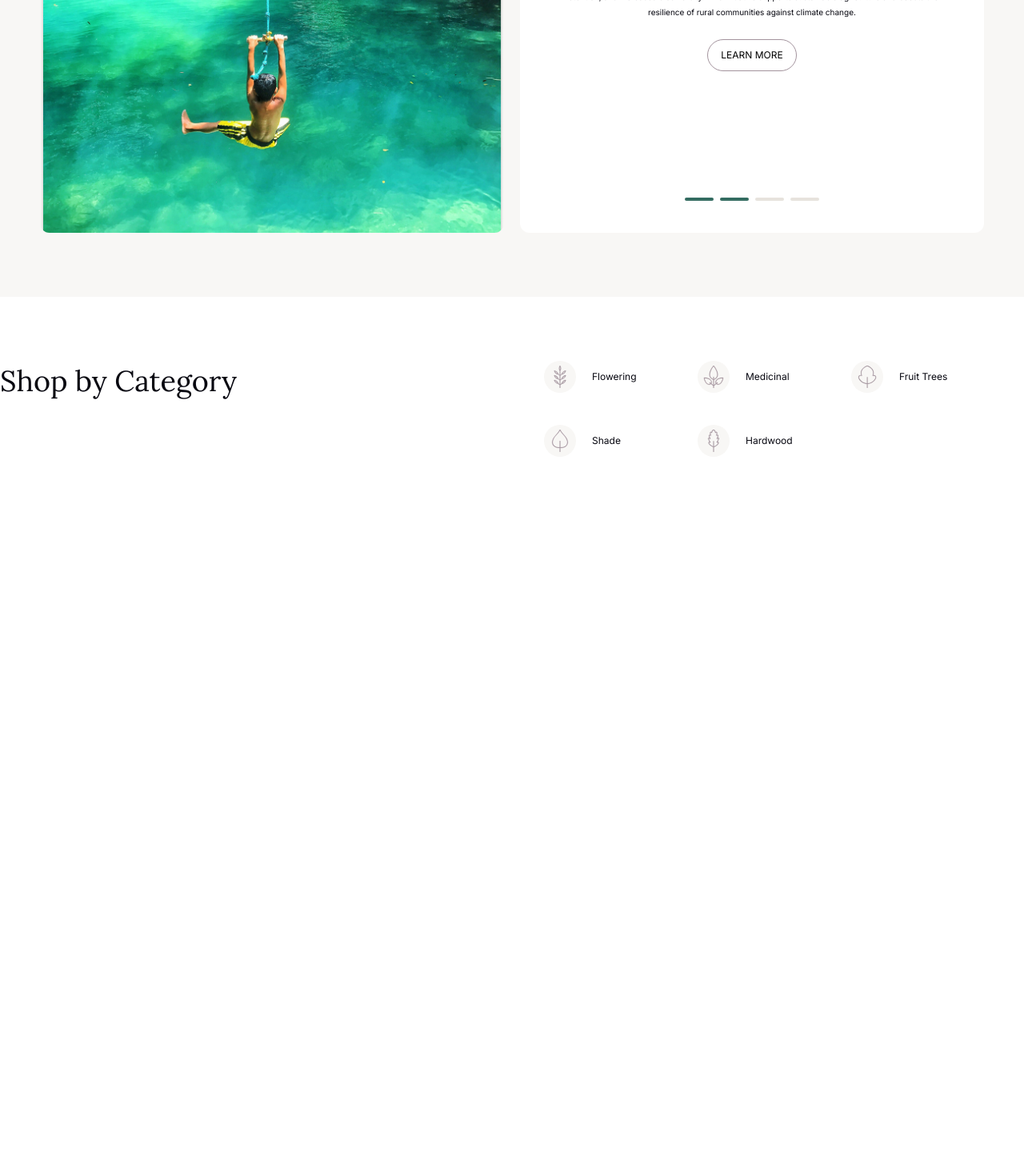
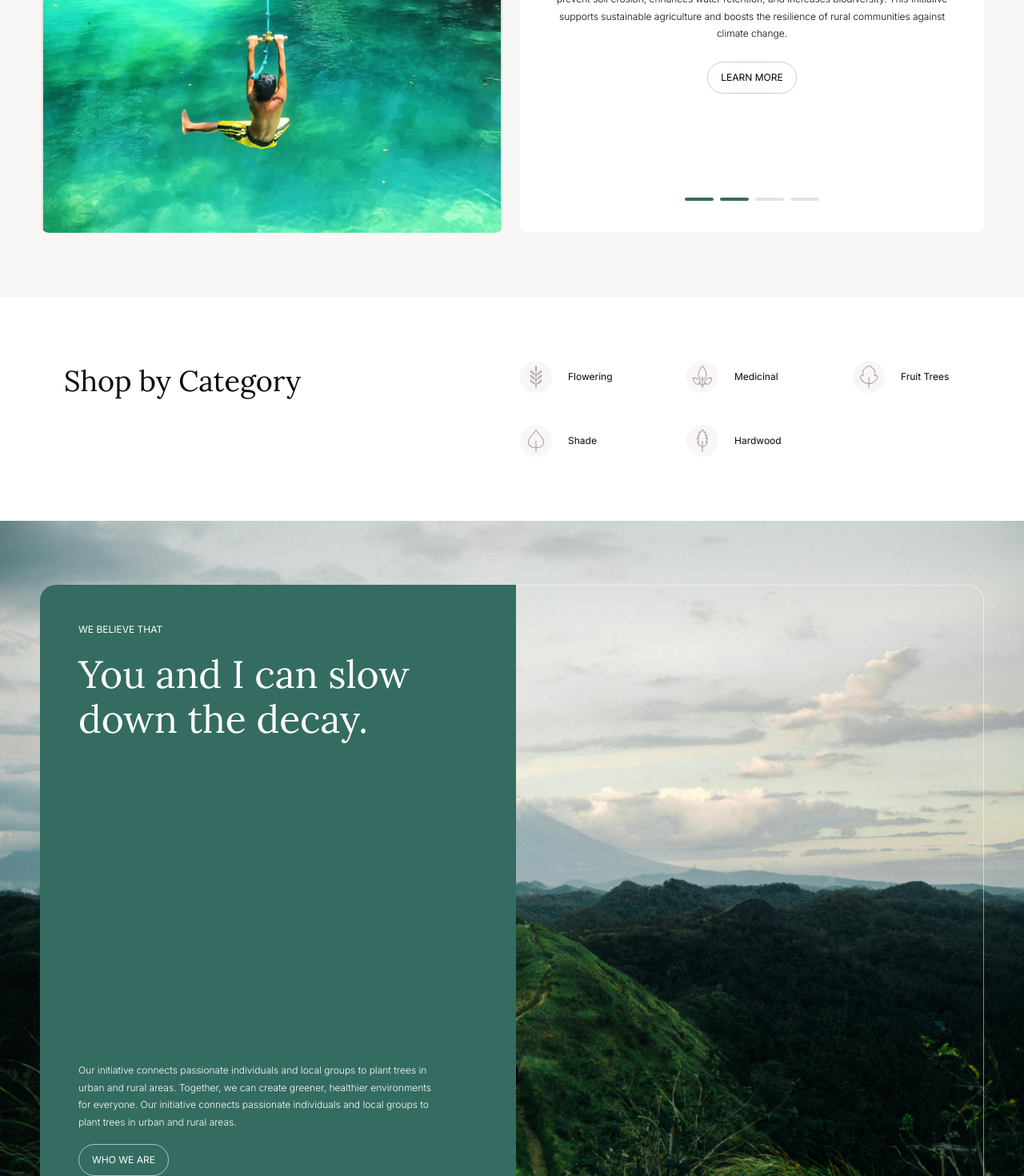
Before and after one commit to reneemaraon/reforest, a React (Vite) app: page / in a window 1280 px wide. Shown: the part 2290-3760 px from the top of the page at 80% size. Before the commit the page ends 2941 px from the top, so only its background shows below. Built offline with nearby package versions, Linux system fonts and the light colour scheme; a web font is replaced by a local one.

Commit message:
lower banner

```diff
--- a/src/common/Button.jsx
+++ b/src/common/Button.jsx
@@ -1,4 +1,4 @@
-import React from "react";
+import React from 'react';
 
 const CustomButton = ({
   disabled,
@@ -9,40 +9,40 @@ const CustomButton = ({
   children,
 }) => {
   const styleSets = {
-    primary: "bg-primary-green text-white hover:bg-primary-green-hv",
+    primary: 'bg-primary-green text-white hover:bg-primary-green-hv',
     secondary:
-      "bg-none border border-[0.5px] border-white/60 hover:text-slate-150 text-white hover:bg-white/10",
+      'bg-none border border-[0.5px] border-white/60 hover:text-slate-150 text-white hover:bg-white/10',
     gradient:
-      "bg-gradient-to-r from-[#3876BF] via-sky-500 to-brand-pink text-white hover:from-cyan-700 hover:via-sky-600 hover:to-cyan-600",
-    dark: "bg-text-darker text-theme-base hover:bg-gray-700",
+      'bg-gradient-to-r from-[#3876BF] via-sky-500 to-brand-pink text-white hover:from-cyan-700 hover:via-sky-600 hover:to-cyan-600',
+    dark: 'bg-text-darker text-theme-base hover:bg-gray-700',
     inverse:
-      "border border-light-brown hover:bg-light-brown/10 text-text-darker hover:bg-opacity-30",
-    light: "border bg-brand-gray-light text-text-darker hover:bg-opacity-70",
-    lavender: " bg-brand-lavender text-theme-base hover:bg-opacity-70",
+      'border-[0.5px] border-light-brown/50 hover:bg-light-brown/5 text-text-darker hover:bg-opacity-30',
+    light: 'border bg-brand-gray-light text-text-darker hover:bg-opacity-70',
+    lavender: ' bg-brand-lavender text-theme-base hover:bg-opacity-70',
   };
 
   // Default to 'primary' if the specified style set doesn't exist
-  const selectedStyle = styleSets[styleSet] || styleSets["primary"];
+  const selectedStyle = styleSets[styleSet] || styleSets['primary'];
 
   const sizeSets = {
-    defaultSize: "h-10 px-4 py-3 gap-2 text-xs",
+    defaultSize: 'h-10 px-4 py-3 gap-2 text-xs',
     defaultResize:
-      "md:h-12 md:px-5 md:py-3 md:gap-2 md:font-medium md:text-base sm:h-10 sm:px-2.5 sm:py-2.5 sm:gap-1.5 sm:font-normal sm:text-sm h-8 px-2.5 py-2 gap-1 font-light text-xs",
-    smallSize: "h-8 px-2.5 py-2 gap-1 font-light text-xs",
+      'md:h-12 md:px-5 md:py-3 md:gap-2 md:font-medium md:text-base sm:h-10 sm:px-2.5 sm:py-2.5 sm:gap-1.5 sm:font-normal sm:text-sm h-8 px-2.5 py-2 gap-1 font-light text-xs',
+    smallSize: 'h-8 px-2.5 py-2 gap-1 font-light text-xs',
     smallResize:
-      "h-6 px-0.75 py-1.5 sm:h-8 sm:px-2.5 sm:py-2 gap-1 font-light sm:text-xs text-[10px]",
+      'h-6 px-0.75 py-1.5 sm:h-8 sm:px-2.5 sm:py-2 gap-1 font-light sm:text-xs text-[10px]',
   };
 
-  const selectedSize = sizeSets[size] || sizeSets["defaultSize"];
+  const selectedSize = sizeSets[size] || sizeSets['defaultSize'];
 
   const edgeStyles = {
-    defaultEdge: "rounded-lg",
-    rounded: "rounded-full",
+    defaultEdge: 'rounded-lg',
+    rounded: 'rounded-full',
   };
 
-  const selectedEdge = edgeStyles[edge] || edgeStyles["rounded"];
+  const selectedEdge = edgeStyles[edge] || edgeStyles['rounded'];
 
-  const stateStyle = disabled ? "opacity-50 pointer-events-none" : "";
+  const stateStyle = disabled ? 'opacity-50 pointer-events-none' : '';
 
   return (
     <button
--- a/src/pages/Homepage/Advocacies.jsx
+++ b/src/pages/Homepage/Advocacies.jsx
@@ -11,10 +11,12 @@ const Advocacies = () => {
           />
         </div>
         <div className="w-[580px] h-[600px] bg-theme-base rounded-xl flex flex-col justify-between items-center p-10">
-          <p className="text-xxs">OUR ADVOCACIES</p>
+          <p className="text-xxs text-lighter-text">OUR ADVOCACIES</p>
           <div className="gap-6 flex flex-col items-center">
-            <p className="font-lora text-[36px]">Restoring Ecosystems</p>
-            <p className="text-xxs text-center">
+            <p className="font-lora text-[36px] leading-[117%]">
+              Restoring Ecosystems
+            </p>
+            <p className="text-xs text-text-dark font-light leading-[180%] text-center">
               Through the Reforesting Rural Landscapes project, we partner with
               farmers to integrate tree planting into their land management
               practices. Planting trees on farmlands helps prevent soil erosion,
--- a/src/pages/Homepage/Homepage.jsx
+++ b/src/pages/Homepage/Homepage.jsx
@@ -1,6 +1,7 @@
 import CustomButton from '../../common/Button';
 import About from './About';
 import Advocacies from './Advocacies';
+import LowerBanner from './LowerBanner';
 import ProductHighlights from './ProductHighlights';
 import ShopCategories from './ShopCategories';
 
@@ -29,6 +30,7 @@ const Homepage = () => {
       <ProductHighlights />
       <About />
       <ShopCategories />
+      <LowerBanner />
     </div>
   );
 };
--- /dev/null
+++ b/src/pages/Homepage/LowerBanner.jsx
@@ -0,0 +1,39 @@
+import CustomButton from '../../common/Button';
+
+const LowerBanner = () => {
+  return (
+    <div className="relative flex flex-col items-center overflow-clip py-20 h-947 w-full">
+      <div className="absolute z-10 top-0 w-full">
+        <img
+          src="/src/assets/homepage/bannerlow.jpg"
+          className="object-cover"
+        />
+      </div>
+      <div className="w-full max-w-[1180px] inline-flex z-10">
+        <div className="bg-primary-green text-white  rounded-l-[20px] flex flex-col justify-between pr-24 pl-12 py-12 w-[628px] h-[787px]">
+          <div className="inline-flex flex-col justify-start items-start  gap-5">
+            <p className="text-xs">WE BELIEVE THAT</p>
+            <p className="font-lora leading-[117%] text-[48px]">
+              You and I can slow down the decay.
+            </p>
+          </div>
+          <div className="inline-flex flex-col gap-4 w-full">
+            <p className="font-light leading-[180%] text-xs">
+              Our initiative connects passionate individuals and local groups to
+              plant trees in urban and rural areas. Together, we can create
+              greener, healthier environments for everyone. Our initiative
+              connects passionate individuals and local groups to plant trees in
+              urban and rural areas.
+            </p>
+            <div>
+              <CustomButton styleSet="secondary">WHO WE ARE</CustomButton>
+            </div>
+          </div>
+        </div>
+        <div className="rounded-r-[20px] border-l-0 border-[0.5px]  border-white/50 w-[628px] h-[787px]"></div>
+      </div>
+    </div>
+  );
+};
+
+export default LowerBanner;
--- a/src/pages/Homepage/ShopCategories.jsx
+++ b/src/pages/Homepage/ShopCategories.jsx
@@ -1,4 +1,3 @@
-import Icon from '../../common/Icon';
 import {
   FloweringTreeLeaf,
   FruitTreeLeaf,
@@ -8,7 +7,7 @@ import {
 } from '../../common/IconSvg';
 
 const Category = ({ icon, name }) => (
-  <div className="category inline-flex gap-5 items-center w-36">
+  <div className="category inline-flex gap-5 items-center w-32">
     <div className="w-10 h-10 p-1.5 flex items-center justify-center rounded-full bg-light-brown-bg">
       <div className="fill-light-brown w-full stroke-1 stroke-light-brown h-full">
         {icon}
@@ -21,9 +20,9 @@ const Category = ({ icon, name }) => (
 const ShopCategories = () => {
   return (
     <div className="w-full flex flex-col py-20 items-center">
-      <div className="max-w-[1280px] w-full flex items-start justify-between">
+      <div className="max-w-[1120px] w-full flex items-start justify-between">
         <p className="font-lora text-[36px] mt-4">Shop by Category</p>
-        <div className="flex-wrap flex max-w-[600px] items-center gap-y-10 gap-12">
+        <div className="flex-wrap flex max-w-[550px] items-center gap-y-10 gap-20">
           <Category icon={<FloweringTreeLeaf />} name="Flowering" />
           <Category icon={<MedicinalPlantLeaf />} name="Medicinal" />
           <Category icon={<FruitTreeLeaf />} name="Fruit Trees" />
```
Also changed, not shown: src/assets/homepage/bannerlow.jpg (added).
